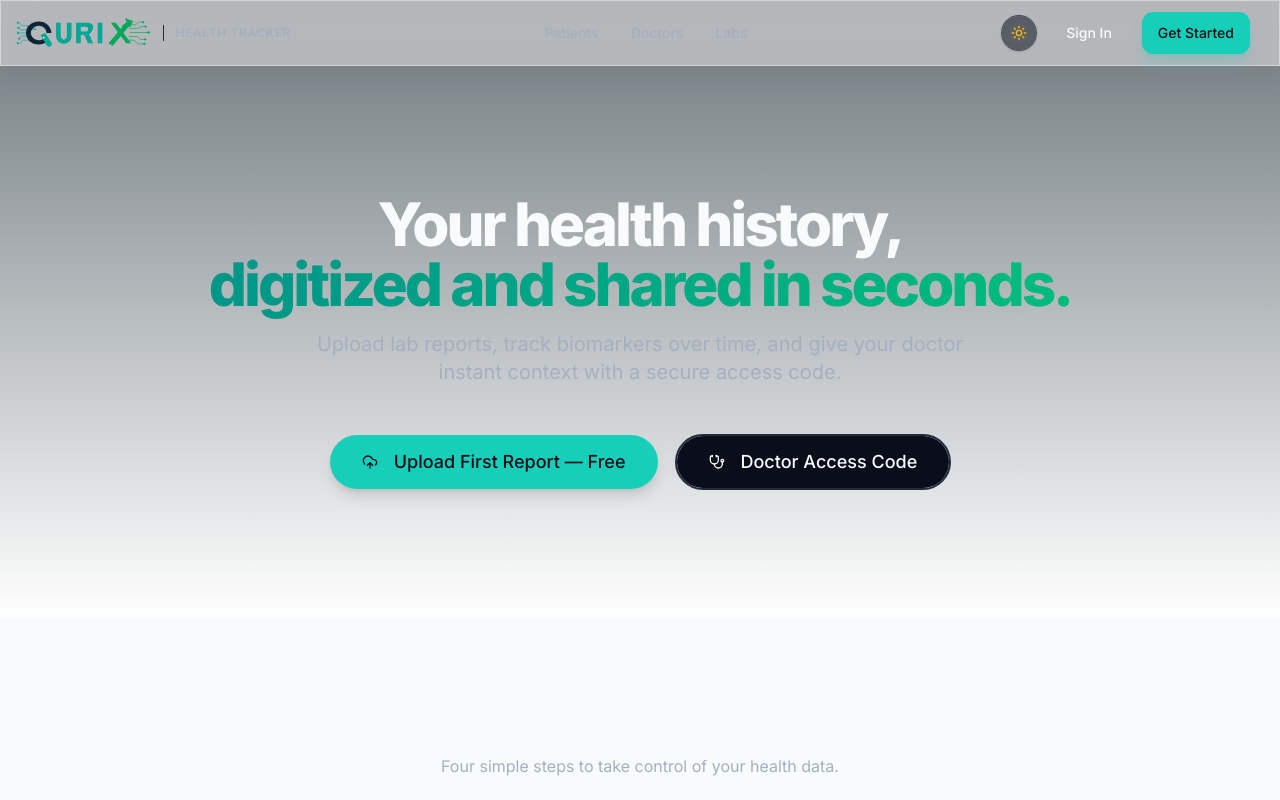
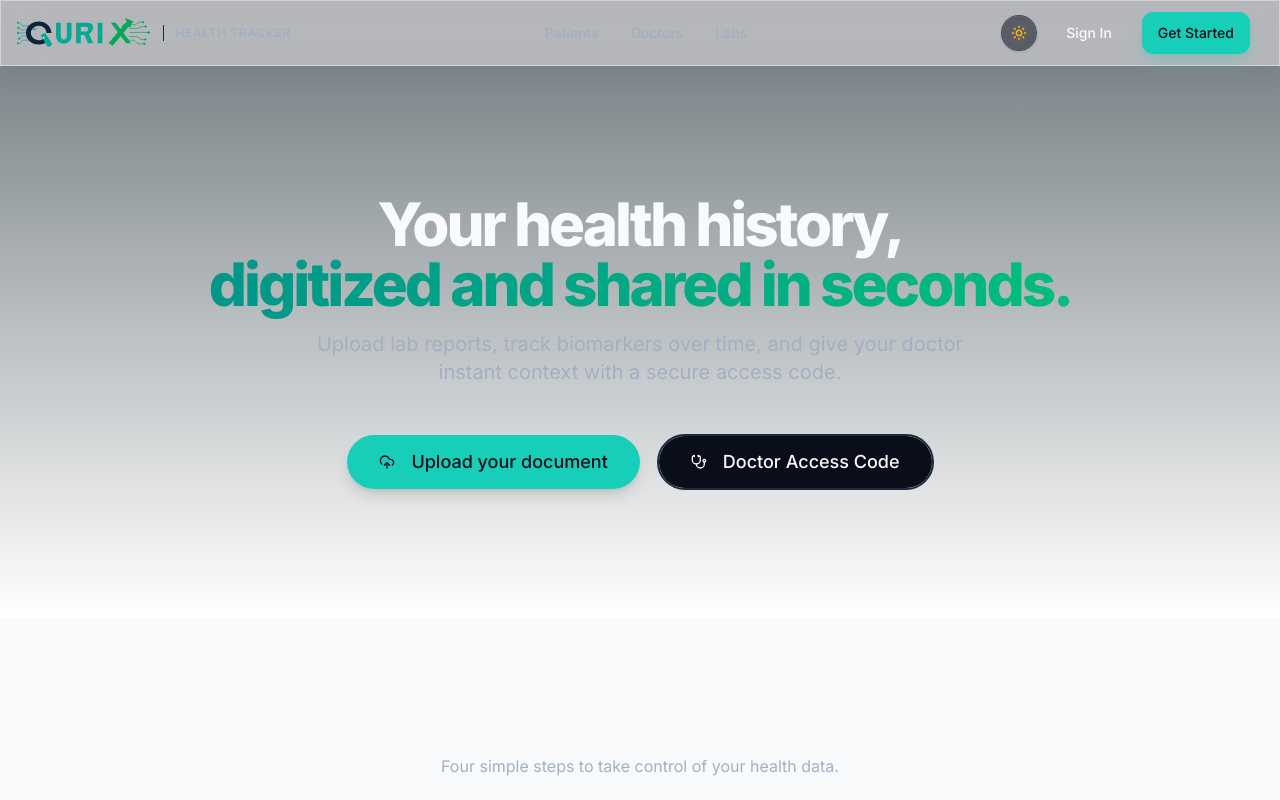
Before and after one commit to tejas-vishwa/biobytes, a Next.js app: page / in a window 1280 px wide. Shown: the top 800 px of the page. Built offline with nearby package versions, Linux system fonts and the light colour scheme.

Commit message:
Update hero button text to Upload your document

```diff
--- a/app/page.tsx
+++ b/app/page.tsx
@@ -27,7 +27,7 @@ export default function Home() {
               <Link href="/login">
                 <Button size="lg" className="w-full sm:w-auto h-14 px-8 text-lg rounded-full shadow-lg hover:shadow-xl transition-all">
                   <UploadCloud className="mr-2 h-5 w-5" />
-                  Upload First Report — Free
+                  Upload your document
                 </Button>
               </Link>
               <Link href="/doctor/access">
```
